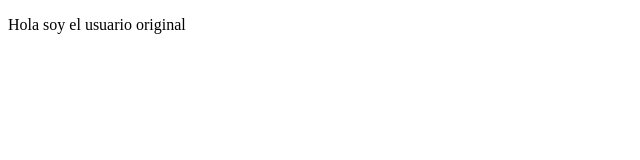
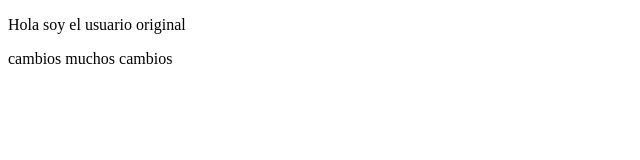
Before and after one commit to kathySagredo/Cohorte12, a plain HTML site: page index.html in a window 1280 px wide. Shown: the whole page, without its empty margins (0-640 px from the left). Drawn offline with Linux system fonts and the light colour scheme.

Commit message:
nuevo cambio

```diff
--- a/index.html
+++ b/index.html
@@ -7,5 +7,6 @@
 </head>
 <body>
     <p>Hola soy el usuario original</p>
+    <p>cambios muchos cambios</p>
 </body>
 </html>
```
